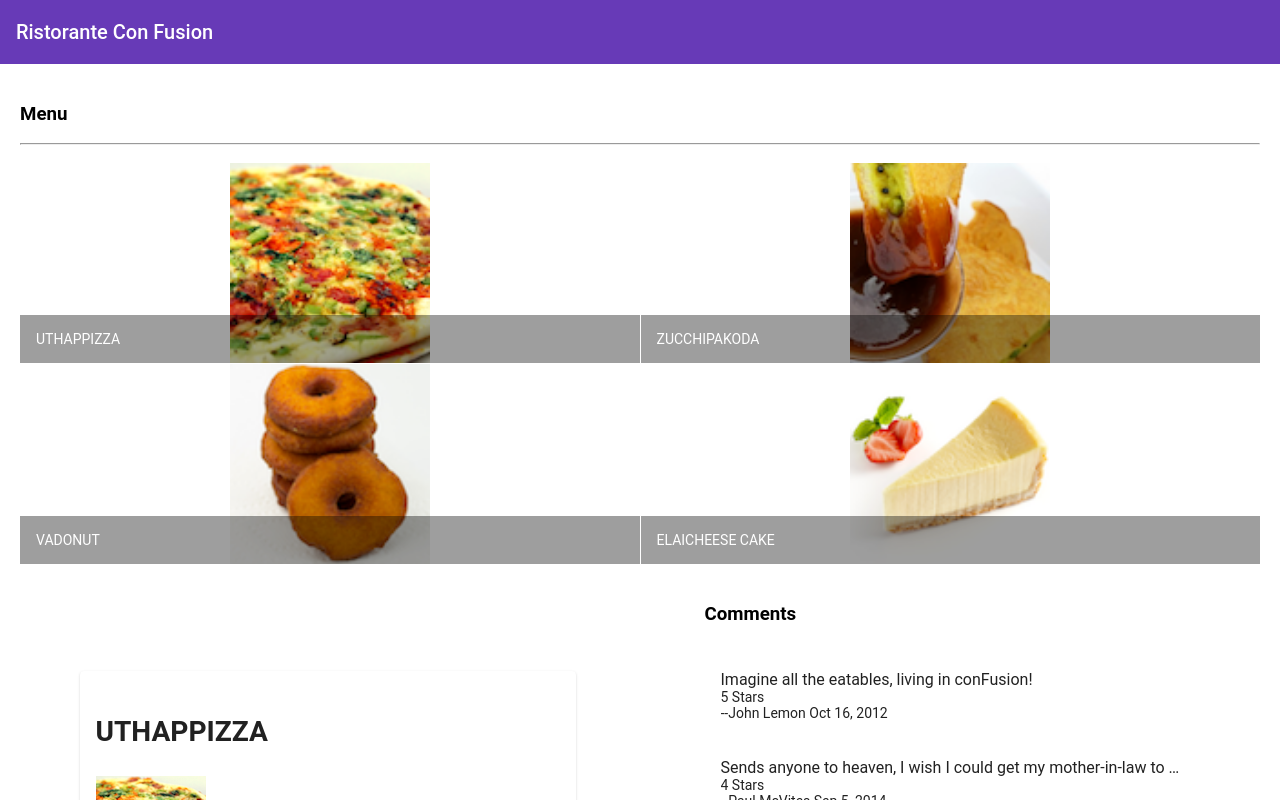
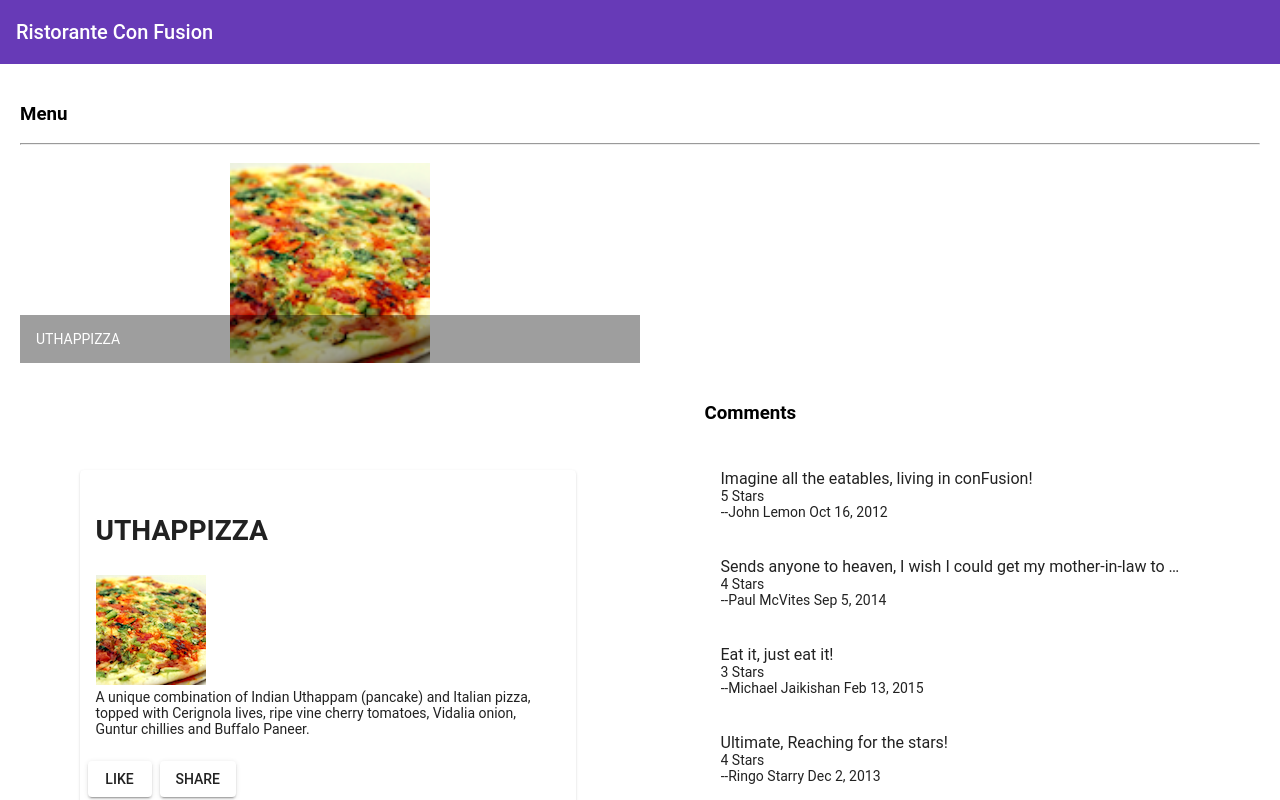
Before and after one commit to tanle8/conFusion, an Angular app: page / in a window 1280 px wide. Shown: the top 800 px of the page. Built offline with nearby package versions, Linux system fonts and the light colour scheme.

Commit message:
Refactor Dish class

```diff
--- a/src/app/menu/menu.component.ts
+++ b/src/app/menu/menu.component.ts
@@ -1,41 +1,6 @@
 import { Component, OnInit } from '@angular/core';
-import { Dish } from '../shared/dish';
-
-const DISHES: Dish[] = [
-  {
-    name: 'Uthappizza',
-    image: '/assets/images/uthappizza.png',
-    category: 'mains',
-    label: 'Hot',
-    price: '4.99',
-    // tslint:disable-next-line:max-line-length
-    description: 'A unique combination of Indian Uthappam (pancake) and Italian pizza, topped with Cerignola olives, ripe vine cherry tomatoes, Vidalia onion, Guntur chillies and Buffalo Paneer.'
-  },
-  {
-    name: 'Zucchipakoda',
-    image: '/assets/images/zucchipakoda.png',
-    category: 'appetizer',
-    label: '',
-    price: '1.99',
-    description: 'Deep fried Zucchini coated with mildly spiced Chickpea flour batter accompanied with a sweet-tangy tamarind sauce'
-  },
-  {
-    name: 'Vadonut',
-    image: '/assets/images/vadonut.png',
-    category: 'appetizer',
-    label: 'New',
-    price: '1.99',
-    description: 'A quintessential ConFusion experience, is it a vada or is it a donut?'
-  },
-  {
-    name: 'ElaiCheese Cake',
-    image: '/assets/images/elaicheesecake.png',
-    category: 'dessert',
-    label: '',
-    price: '2.99',
-    description: 'A delectable, semi-sweet New York Style Cheese Cake, with Graham cracker crust and spiced with Indian cardamoms'
-  }
-];
+import { Dish } from '../shared/dish';      // dish class
+import { DISHES } from "../shared/dishes";  // dishes data
 
 @Component({
   selector: 'app-menu',
--- /dev/null
+++ b/src/app/shared/comment.ts
@@ -0,0 +1,6 @@
+export class Comment {
+    rating: number;
+    comment: string;
+    author: string;
+    date: string;
+}
--- a/src/app/shared/dish.ts
+++ b/src/app/shared/dish.ts
@@ -1,3 +1,5 @@
+import { Comment } from "./comment";
+
 export class Dish {
     name: string;
     image: string;
@@ -5,4 +7,5 @@
     label: string;
     price: string;
     description: string;
+    comments: Comment[];
 }
--- /dev/null
+++ b/src/app/shared/dishes.ts
@@ -0,0 +1,43 @@
+import { Dish } from "./dish";
+
+export const DISHES : Dish[] = [
+    {
+        name: 'Uthappizza',
+        image: '/assets/images/uthappizza.png',
+        category: 'mains',
+        label: 'Hot',
+        price: '4.99',
+        description: 'A unique combination of Indian Uthappam (pancake) and Italian pizza, topped with Cerignola  lives, ripe vine cherry tomatoes, Vidalia onion, Guntur chillies and Buffalo Paneer.',
+        comments: [
+            {
+                rating: 5,
+                comment: 'Imagine all the eatables, living in conFusion!',
+                author: 'John Lemon',
+                date: '2012-10-16T17:57:28.556094Z'
+            },
+            {
+                rating: 4,
+                comment: 'Sends anyone to heaven, I wish I could get my mother-in-law to eat it!',
+                author: 'Paul McVites',
+                date: '2014-09-05T17:57:28.556094Z'
+            },
+            {
+                rating: 3,
+                comment: 'Eat it, just eat it!',
+                author: 'Michael Jaikishan',
+                date: '2015-02-13T17:57:28.556094Z'
+            },
+            {
+                rating: 4,
+                comment: 'Ultimate, Reaching for the stars!',
+                author: 'Ringo Starry',
+                date: '2013-12-02T17:57:28.556094Z'
+            },
+            {
+                rating: 2,
+                comment: 'It\'s your birthday, we\'re gonna party!',
+                author: '25 Cent',
+                date: '2011-12-02T17:57:28.556094Z'
+            }
+        ]
+    }];
```
